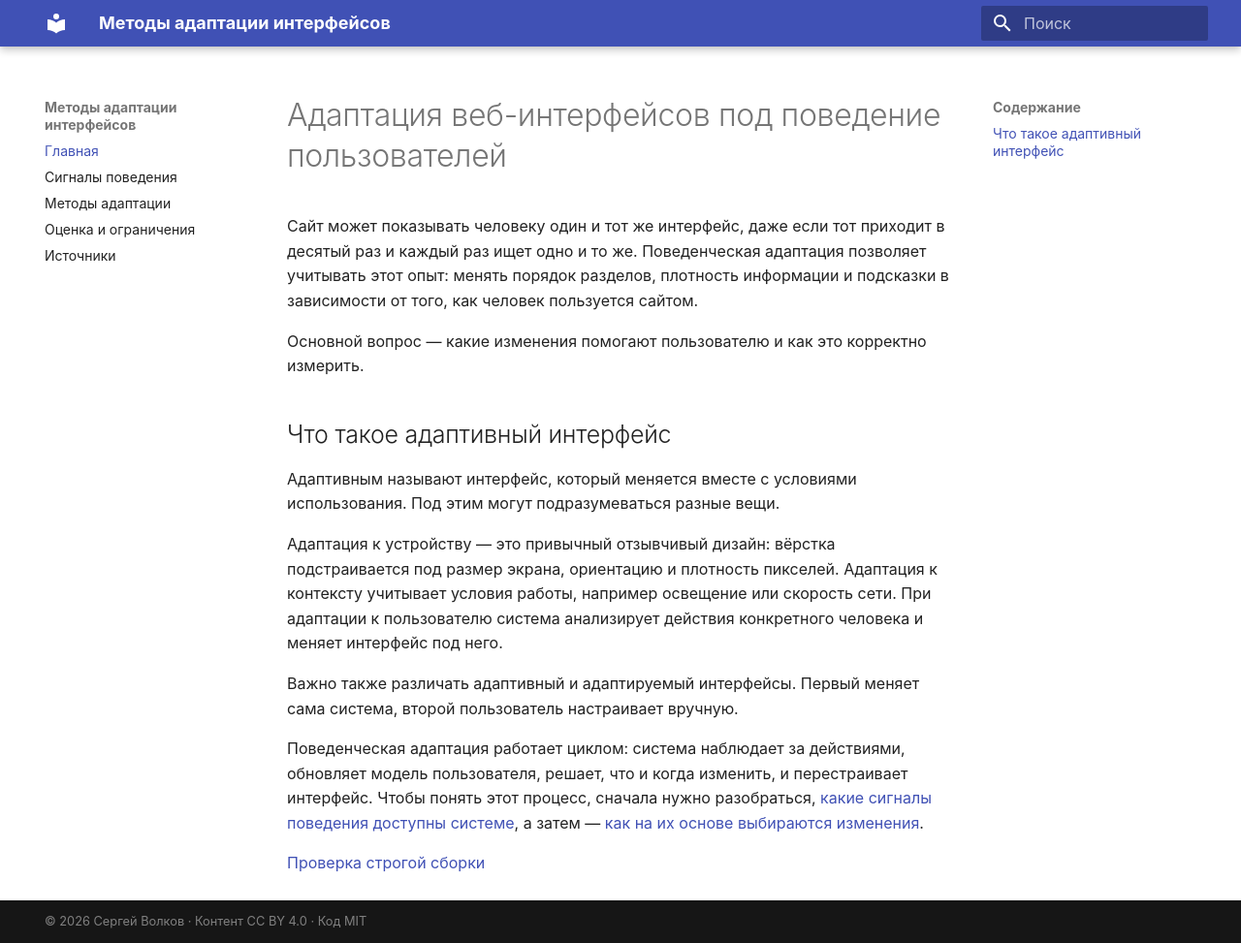
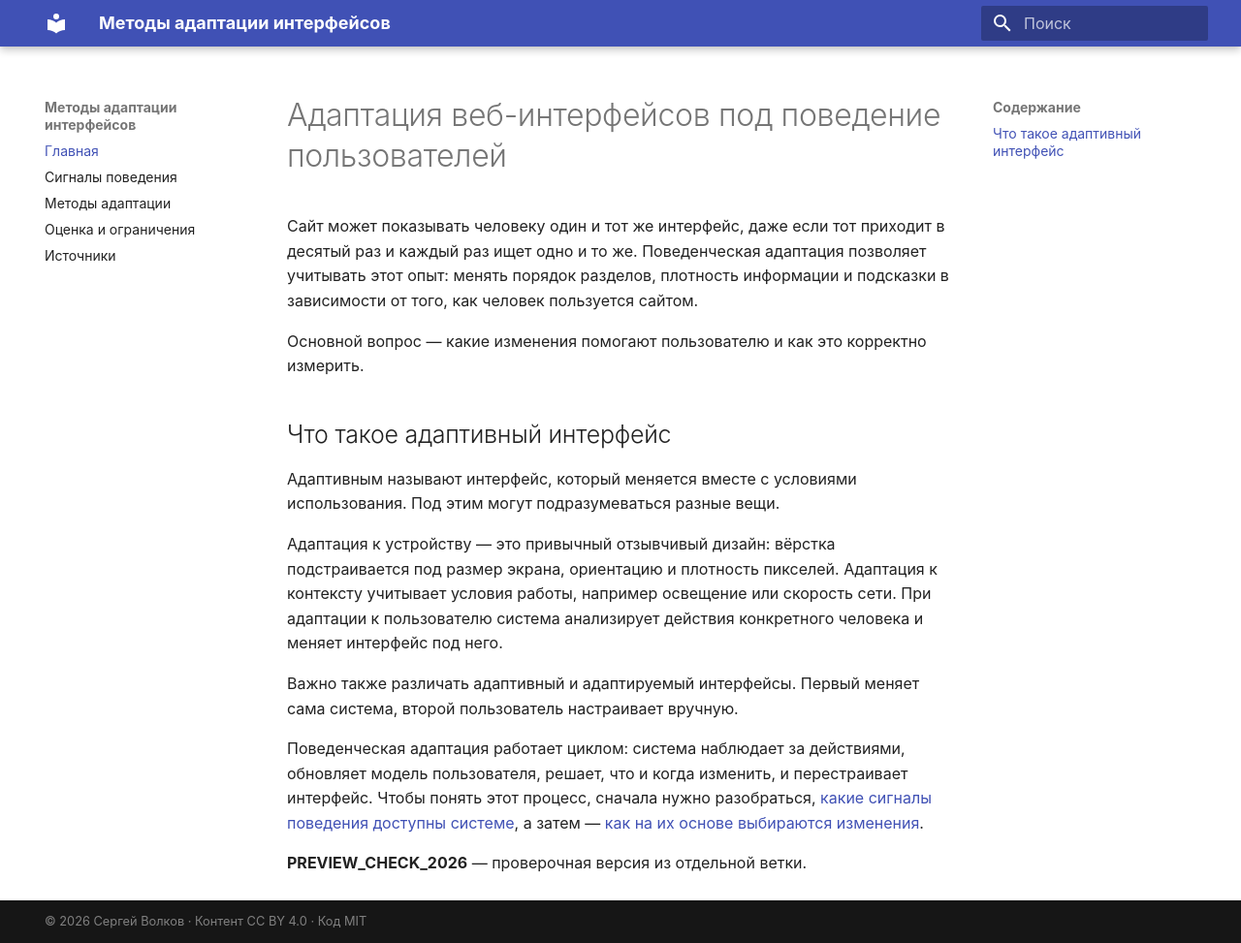
Before and after one commit to Gentofluck/adaptive-ui-review, an MkDocs documentation site: the page built from docs/index.md, in a window 1280 px wide and 973 px high. Shown: the whole window at 97% size. Built offline with MkDocs 1.6.1 and Material for MkDocs 9.7.7, drawn with Linux system fonts in a browser that asks for light colours.

Commit message:
Исправление ссылки и проверка отдельной версии ветки

```diff
--- a/docs/index.md
+++ b/docs/index.md
@@ -14,4 +14,4 @@
 
 Поведенческая адаптация работает циклом: система наблюдает за действиями, обновляет модель пользователя, решает, что и когда изменить, и перестраивает интерфейс. Чтобы понять этот процесс, сначала нужно разобраться, [какие сигналы поведения доступны системе](signals.md), а затем — [как на их основе выбираются изменения](methods.md).
 
-[Проверка строгой сборки](missing-check.md)
+**PREVIEW_CHECK_2026** — проверочная версия из отдельной ветки.
```
